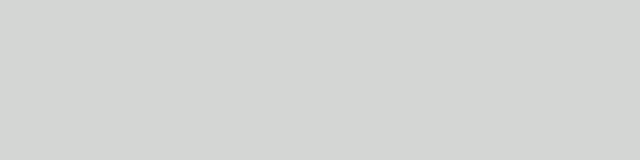
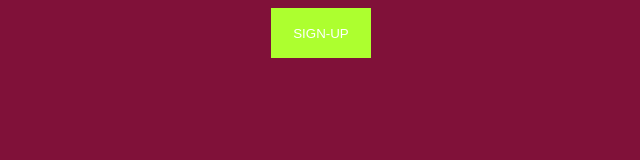
Before and after one commit to rheamendis/sign, a website: page app/index.html in a window 1280 px wide. Shown: the whole page, without its empty margins (319-959 px from the left). Drawn offline with nearby package versions, Linux system fonts and the light colour scheme.

Commit message:
on button click shows form

```diff
--- a/app/index.html
+++ b/app/index.html
@@ -1,14 +1,21 @@
 <!DOCTYPE html>
 <html lang="en">
 <head>
+
     <script src="jquery-1.12.2.min.js"></script>
+    <script src="https://ajax.googleapis.com/ajax/libs/jquery/1.12.2/jquery.min.js">
+        </script>
+    <script  src="main.js"></script>
     <meta charset="UTF-8">
     <title>SIGN UP</title>
     <link rel="stylesheet" type="text/css" href="css/styles.css">
-    <script type="text/javascript" src="main.js"></script>
+
 </head>
 <body>
-<div class="container">
+<div class ="container-fluid">
+    <button type="button"  id="btn-s"> SIGN-UP </button>
+
+<div class="container-s">
 
 <form method="post" action="">
 
@@ -25,7 +32,8 @@
 
 </form>
         </div>
-
+</div>
 
 </body>
+
 </html>
--- a/app/main.js
+++ b/app/main.js
@@ -1,4 +1,7 @@
-$(document).ready(function () {
+$(document).ready(function(){
+   $(".container-s").hide();
 
-    $(".container").hide();
+    $("#btn-s").click(function () {
+        $(".container-s").show();
+    });
 });
--- a/app/scss/styles.scss
+++ b/app/scss/styles.scss
@@ -1,12 +1,26 @@
 $formtext :grey;
 $bordercol: red;
 
+
 body{
+  background-color: #801139;
+  /*  background-color: rgba(43, 50, 44, 0.2);
+  */
+}
+#btn-s {
+  margin: auto;
+  display: block;
+  height: 50px;
+  width: 100px;
+  color: white;
+border-style: none;
+  background-color: greenyellow;
+  &:hover{
+    background-color: dimgrey;
+  }
+}
 
-  background-color: rgba(43, 50, 44, 0.2);
-
-}
-.container{
+.container-s{
 
  margin: 20px auto;
   height:percentage(60/100) ;
@@ -14,6 +28,8 @@ body{
  border-radius: 20px;
   background-color: white;
 }
+
+
 input {
   background-color: white;
   height: 50px;
```
Also changed, not shown: app/css/styles.css.
